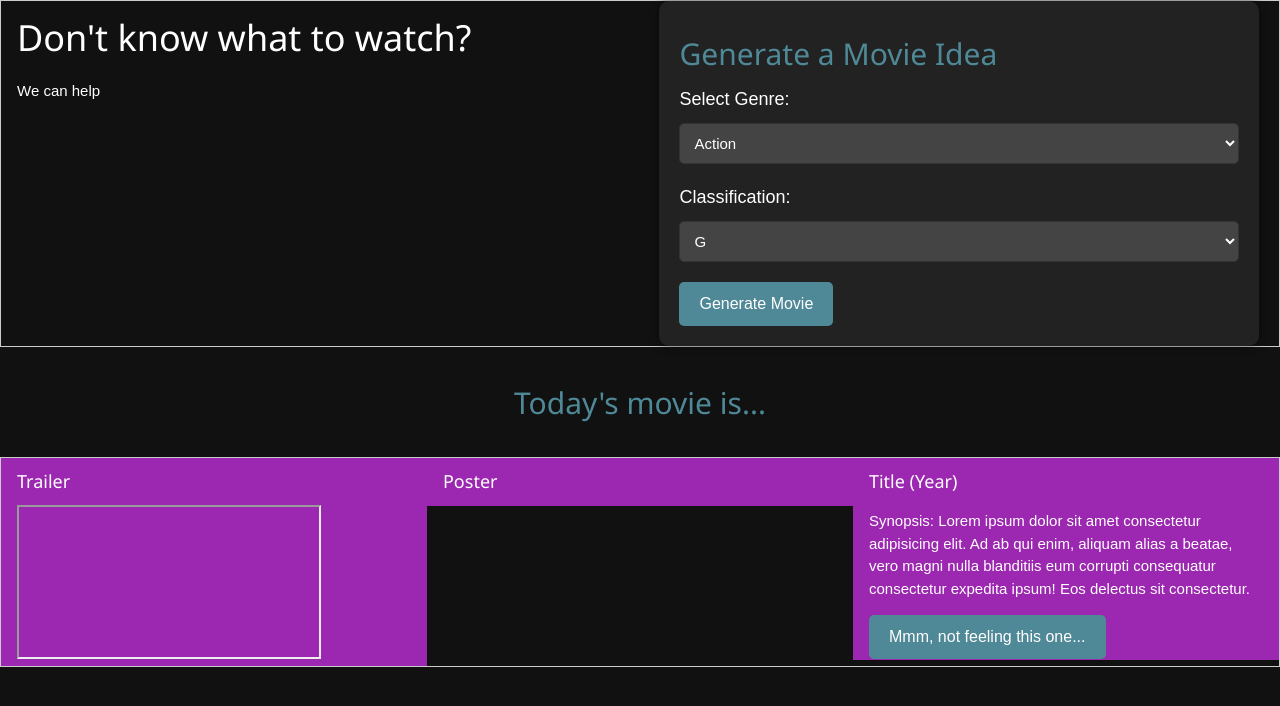
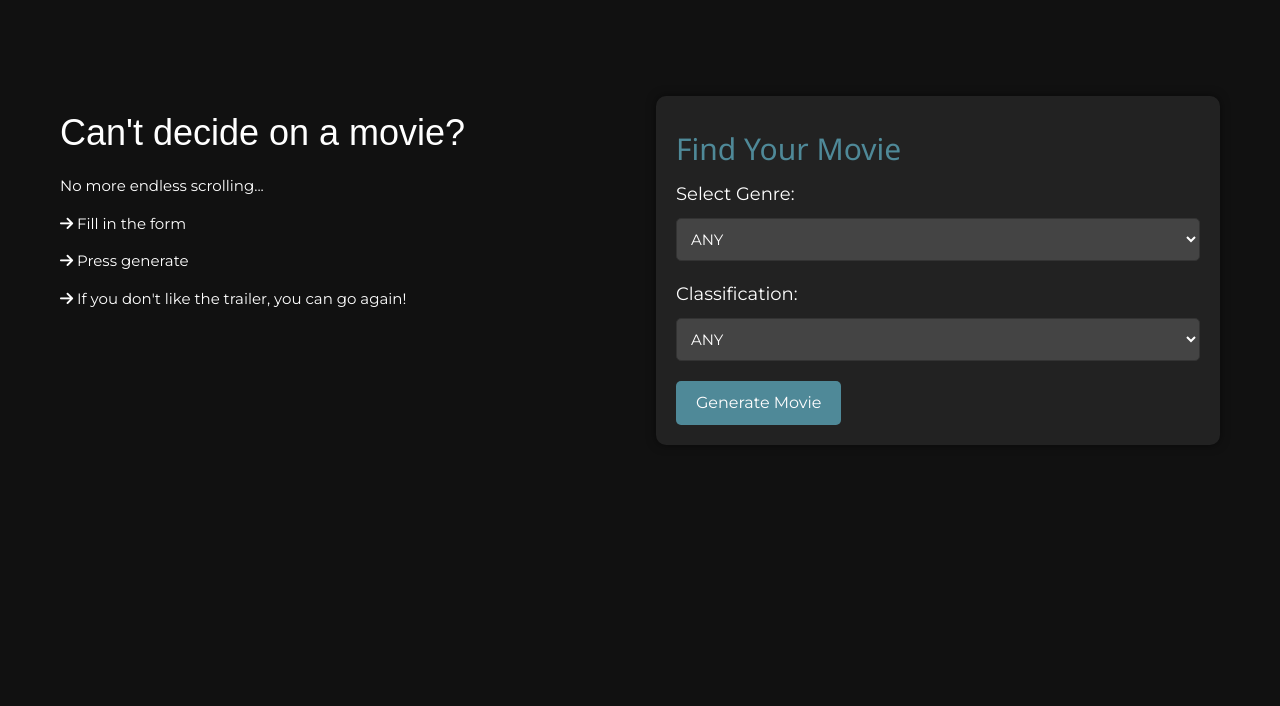
Before and after one commit to NuclearReid/Movie-Picker, a plain HTML site: page index.html in a window 1280 px wide. Drawn offline with nearby package versions, Linux system fonts and the light colour scheme; a web font is replaced by a local one.

Commit message:
added styling

```diff
--- a/assets/style/style.css
+++ b/assets/style/style.css
@@ -1,9 +1,22 @@
+/* upon clicking #generate-button */
+/* remove this class from #movie-choice div */
+/* and scroll to the top of div */
+.hidden {
+    display: none;
+}
+
 body {
     margin: 0;
     padding: 0;
-    font-family: 'Arial', sans-serif;
+    font-family: 'Montserrat', sans-serif;
     background-color: #111;
     color: #fff;
+}
+
+.container {
+    background: linear-gradient(to bottom right, #000000, #5d5858);
+    margin: 0;
+    height: 100vh;
 }
 
 header {
@@ -12,34 +25,24 @@ header {
     text-align: center;
 }
 
-/* main {
+main {
     padding: 20px;
-} */
+}
+
+h1 {
+
+}
 
 h2 {
     color: #4f8998;
 }
 
-.container {
-    background: linear-gradient(to bottom right, #8c8787, #554f4f);
-    margin: 0;
-    height: 100vh;
-    display: flex;
-    flex: 1;
-}
+#header-h1 {
+    font-family: 'Kalnia', sans-serif;}
 
-.col-1 {
-    display: flex;
-    flex-direction: column;
-    flex: 0 0 30%;
-}
-
-.col-1 {
-    display: flex;
-    flex-direction: column;
-    flex: 0 0 70%;
-}
-
+/* #header-p {
+    font-family: 'Montserrat', sans-serif;
+} */
 
 form {
     max-width: 600px;
@@ -77,11 +80,11 @@ button {
     cursor: pointer;
 }
 
-footer {
+/* footer {
     text-align: center;
     padding: 10px;
     position: fixed;
     bottom: 0;
     width: 100%;
     background-color: #333;
-}
+} */
--- a/index.html
+++ b/index.html
@@ -4,28 +4,35 @@
     <meta charset="UTF-8">
     <meta name="viewport" content="width=device-width, initial-scale=1.0">
     <title>Movie Generator</title>
+    <style> @import url('https://fonts.googleapis.com/css2?family=Anton&family=Kalnia:wght@600&family=Montserrat&family=Rubik+Doodle+Shadow&display=swap'); </style>
     <link rel="stylesheet" href="https://www.w3schools.com/w3css/4/w3.css">
     <!-- <link rel="stylesheet" href="./assets/style/reset.css" /> -->
     <link rel="stylesheet" href="./assets/style/style.css" />
     <script src="jquery-3.7.1.min.js"></script>
+    <script src="https://kit.fontawesome.com/b280342818.js" crossorigin="anonymous"></script>
 </head>
+
 
 <body>
     <main>
     <!-- initial div, w3 schools 2 columns -->
         <!-- first column, only includes header and paragraph-->
         <!-- second column, includes form -->
-        <div class="w3-row w3-border">
-            <div class="w3-half w3-container">
-              <h1>Don't know what to watch?</h1>
-              <p>We can help</p>
+        <div class="w3-row w3-padding-large w3-container">
+            <div class="w3-half w3-container w3-padding-64">
+              <h1 id="header-h1">Can't decide on a movie?</h1>
+              <p id="header-p">No more endless scrolling...</p>
+              <p><i class="fa-solid fa-arrow-right" style="color: #ffffff;"></i></i> Fill in the form</p>
+              <p><i class="fa-solid fa-arrow-right" style="color: #ffffff;"></i></i> Press generate</p>
+              <p><i class="fa-solid fa-arrow-right" style="color: #ffffff;"></i></i> If you don't like the trailer, you can go again!</p>
             </div>
-            <div class="w3-half w3-container">
+            <div class="w3-half w3-container w3-padding-64">
                 <form>
-                    <h2>Generate a Movie Idea</h2>
+                    <h2>Find Your Movie</h2>
 
                     <label for="genre">Select Genre:</label>
-                    <select id="genre" name="genre" required>
+                    <select id="genre-selector" name="genre" required>
+                        <option value="any-genre">ANY</option>
                         <option value="action">Action</option>
                         <option value="comedy">Comedy</option>
                         <option value="drama">Drama</option>
@@ -34,29 +41,19 @@
 
                     </select>
 
-                    <!-- <label for="imdb-rating">Select Minimum iMDB Rating:</label>
-                    <select id="rating" name="rating" required>
-                        <option value="1">1/10</option>
-                        <option value="2">2/10</option>
-                        <option value="3">3/10</option>
-                        <option value="4">4/10</option>
-                        <option value="5">5/10</option>
-                        <option value="6">6/10</option>
-                        <option value="7">7/10</option>
-                        <option value="8">8/10</option>
-                        <option value="9">9/10</option>
-                    </select> -->
 
                     <label for="classification">Classification:</label>
-                    <select id="rating" name="rating" required>
+                    <select id="rating-selector" name="rating" required>
+                        <option value="any-classification">ANY</option>
                         <option value="G">G</option>
                         <option value="PG">PG </option>
                         <option value="M">M</option>
                         <option value="MA">MA 15+</option>
                         <option value="R">R 18+</option>
+
                     </select>
 
-                    <button type="generate-btn">Generate Movie</button>
+                    <button id="generate-btn" type="button">Generate Movie</button>
                 </form>
             </div>
           </div>
@@ -68,26 +65,25 @@
         <!-- second colum, poster -->
         <!-- third column, dynamic -->
             <!-- "title, (year)", "synopsis", "button: want something else?" -->
-            <div class="w3-center">
+            <div id="movie-choice" class="w3-center hidden">
                 <h2>Today's movie is...</h2>
                 <!-- <p class="w3-large"></p> -->
-              </div>
               <br>
 
-
               <div class="w3-row w3-border">
-                <div class="w3-third w3-container w3-purple">
+                <div class="w3-third w3-container">
                   <h5>Trailer</h5>
                   <iframe></iframe>
                 </div>
-                <div class="w3-third w3-container w3-purple">
+                <div class="w3-third w3-container">
                   <h5>Poster</h5>
                 </div>
-                <div class="w3-third w3-container w3-purple">
+                <div class="w3-third w3-container">
                   <h5>Title (Year)</h5>
                   <p>Synopsis: Lorem ipsum dolor sit amet consectetur adipisicing elit. Ad ab qui enim, aliquam alias a beatae, vero magni nulla blanditiis eum corrupti consequatur consectetur expedita ipsum! Eos delectus sit consectetur.</p>
                   <button id="new-movie-btn">Mmm, not feeling this one...</button>
                 </div>
+              </div>
               </div>
               <br>
 
```
Also changed, not shown: assets/images/dark-night-sky-hero.jpg (added), 2 other files.
